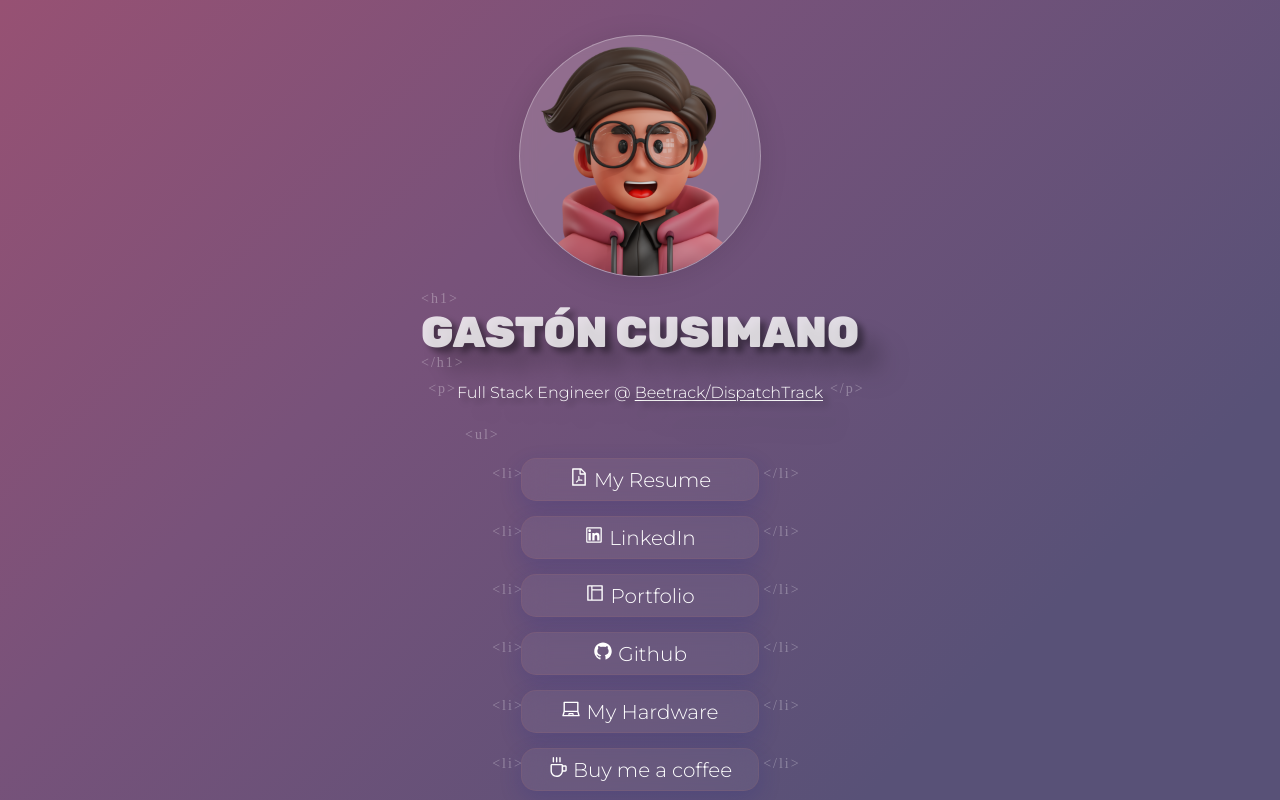
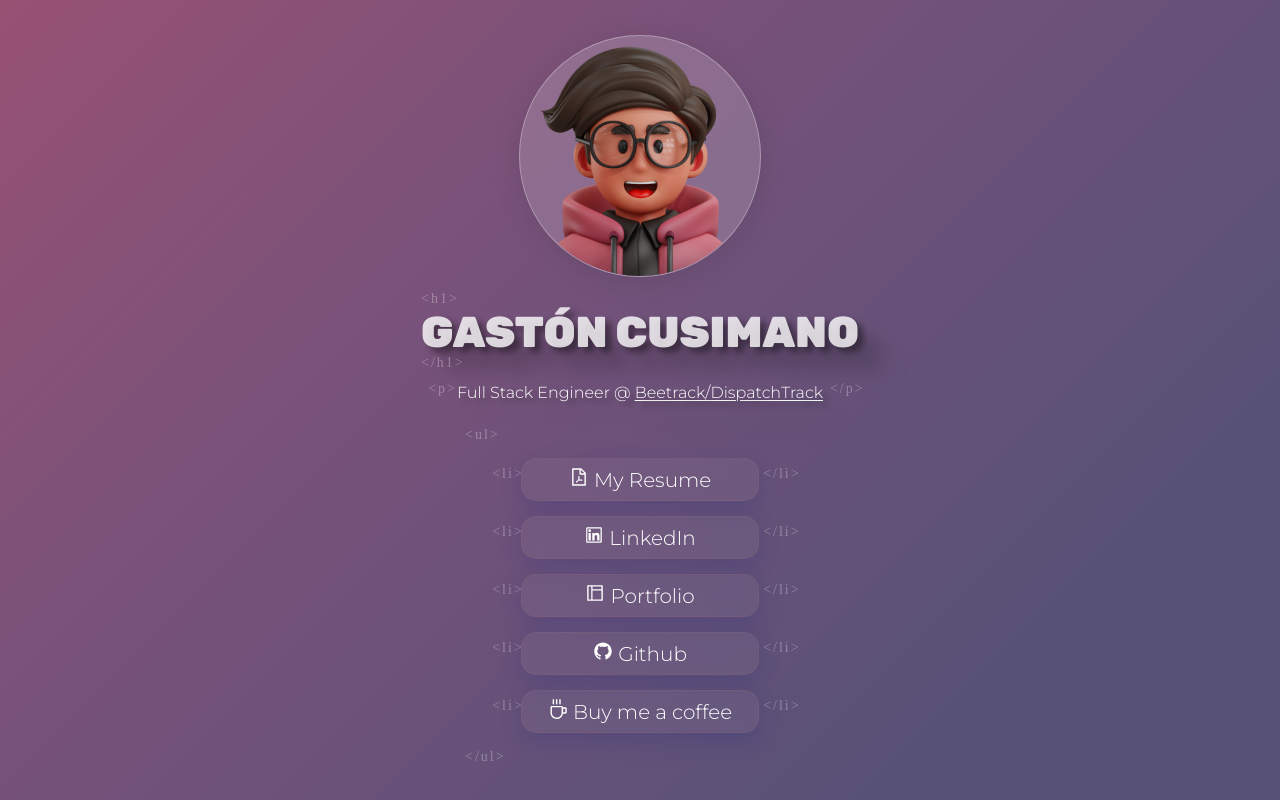
Before and after one commit to gastoncusimano/links-tree, a React (Create React App) app: page / in a window 1280 px wide. Built offline with nearby package versions, Linux system fonts and the light colour scheme; a web font is replaced by a local one.

Commit message:
resume and router

```diff
--- a/package.json
+++ b/package.json
@@ -3,10 +3,13 @@
   "version": "0.1.0",
   "private": true,
   "dependencies": {
+    "@splinetool/react-spline": "^2.2.6",
+    "@splinetool/runtime": "^0.9.254",
     "react": "^18.2.0",
     "react-dom": "^18.2.0",
     "react-icons": "^4.8.0",
-    "react-scripts": "5.0.1",
+    "react-router-dom": "^6.8.2",
+    "react-scripts": "^5.0.1",
     "styled-components": "^5.3.8"
   },
   "scripts": {
--- a/src/App.js
+++ b/src/App.js
@@ -1,8 +1,10 @@
 import styled from "styled-components";
 import logo from './cumsi_512.png'
 import { AiFillGithub, AiOutlineFilePdf, AiOutlineLinkedin, AiOutlineCoffee, AiOutlineLaptop, AiOutlineLayout} from "react-icons/ai";
+import { Link } from "react-router-dom";
 
-export default function App() {
+
+export default function Links() {
   return (
     <Wrapper>
       <img src={logo} className='logo' alt="Logo" />
@@ -10,7 +12,13 @@ export default function App() {
       <p className="p"> Full Stack Engineer @ <span style={{textDecoration: 'underline', textUnderlineOffset: 2}}>Beetrack/DispatchTrack</span></p>
       <ul>
         { items.map((item) => {
-          return <li><a className={`button ${item.type}`} href={item.link}>{item.type} <span>{item.title}</span></a></li>
+          if(item.title == 'My Resume') {
+            return <li><a className={`button ${item.type}`} href={item.link} download>{item.type} <span>{item.title}</span></a></li>
+          } else if (item.title == 'Portfolio'){
+            return <li><Link to="/"></Link><a className={`button ${item.type}`} href={item.link}>{item.type} <span>{item.title}</span></a></li>
+          } else {
+            return <li><a className={`button ${item.type}`} href={item.link}>{item.type} <span>{item.title}</span></a></li>
+          }
         })}
       </ul>
     </Wrapper>
@@ -126,6 +134,17 @@ const Wrapper = styled.div`
         right: 0;
       }
     }
+    @media (max-width: 370px) {
+      margin: 45px 25px;
+      &:before {
+        top: -.5rem;
+        left: .5rem;
+      }
+      &:after {
+        top: 1.3rem;
+        right: 0;
+      }
+    }
   }
   ul {
     padding: 0;
@@ -207,7 +226,7 @@ const items = [
   {
     title: 'My Resume',
     type: <AiOutlineFilePdf/>,
-    link: 'https://gastoncusimano.me/resume'
+    link: '/Gaston_Cusimano_fullstack.pdf'
   },
   {
     title: 'LinkedIn',
@@ -217,7 +236,7 @@ const items = [
   {
     title: 'Portfolio',
     type: <AiOutlineLayout/>,
-    link: 'https://gastoncusimano.me/portfolio'
+    link: '/portfolio'
   },
   {
     title: 'Github',
@@ -225,11 +244,6 @@ const items = [
     link: 'https://github.com/gastoncusimano'
   },
   {
-    title: 'My Hardware',
-    type: <AiOutlineLaptop/>,
-    link: 'https://gastoncusimano.me/hardware'
-  },
-  {
     title: 'Buy me a coffee',
     type: <AiOutlineCoffee/>,
     link: 'https://ko-fi.com/gastoncusimano/'
--- /dev/null
+++ b/src/Pages/Portfolio.js
@@ -0,0 +1,7 @@
+import Spline from '@splinetool/react-spline';
+
+export default function App() {
+  return (
+    <h1>En construccion</h1>
+  );
+}
--- a/src/index.js
+++ b/src/index.js
@@ -1,13 +1,29 @@
 import { StrictMode } from "react";
 import { createRoot } from "react-dom/client";
+import {
+  createBrowserRouter,
+  RouterProvider,
+} from "react-router-dom";
 import "./styles.css";
 import App from "./App";
+import Portfolio from "./Pages/Portfolio";
+
+const router = createBrowserRouter([
+  {
+    path: "/",
+    element: <App/>,
+  },
+  {
+    path: "/portfolio",
+    element: <Portfolio/>,
+  },
+]);
 
 const rootElement = document.getElementById("root");
 const root = createRoot(rootElement);
 
 root.render(
   <StrictMode>
-    <App />
+    <RouterProvider router={router} />
   </StrictMode>
 );
```
Also changed, not shown: public/manifest.json, 2 other files (tests, documents, lock files or other folders).
